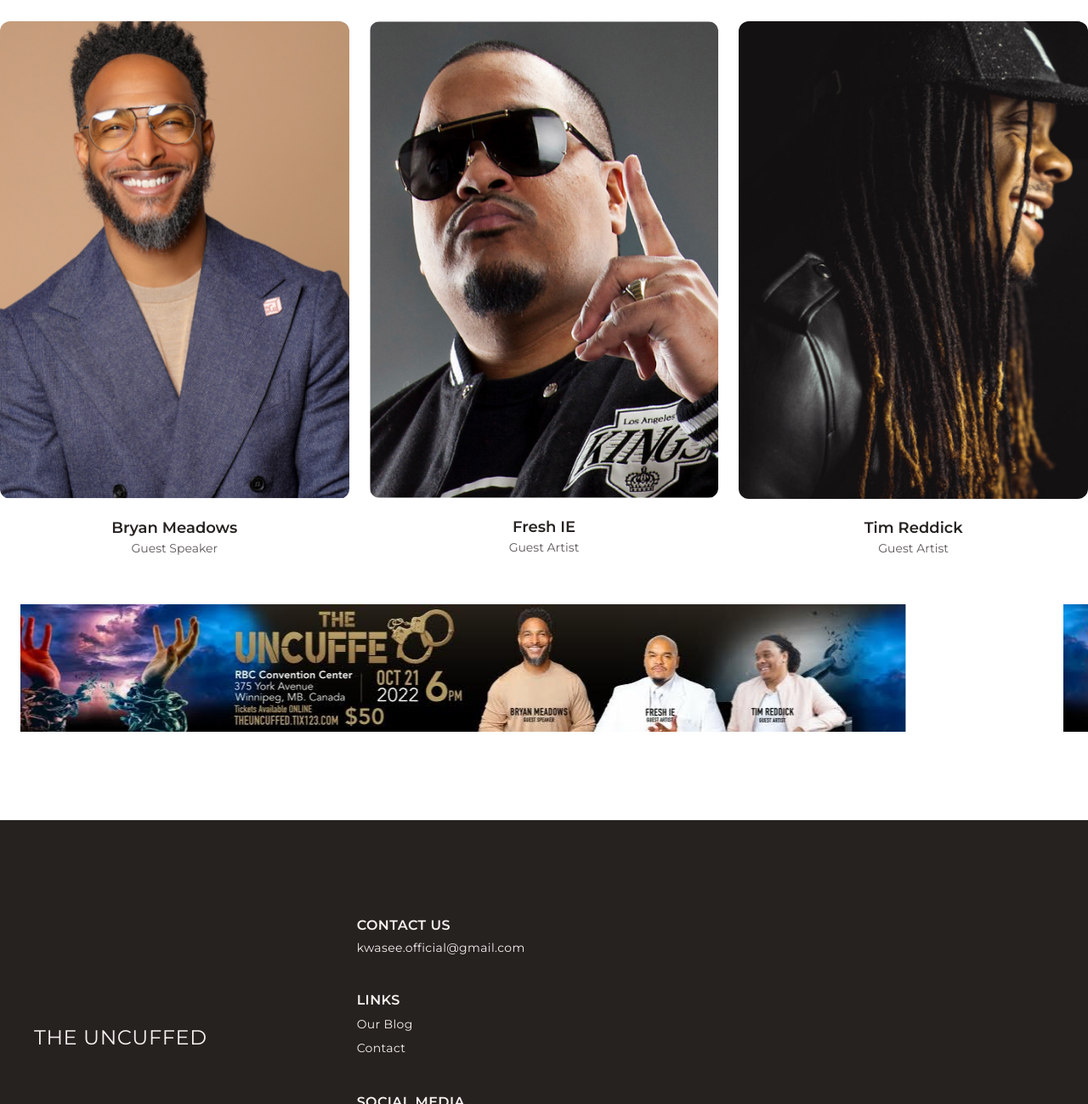
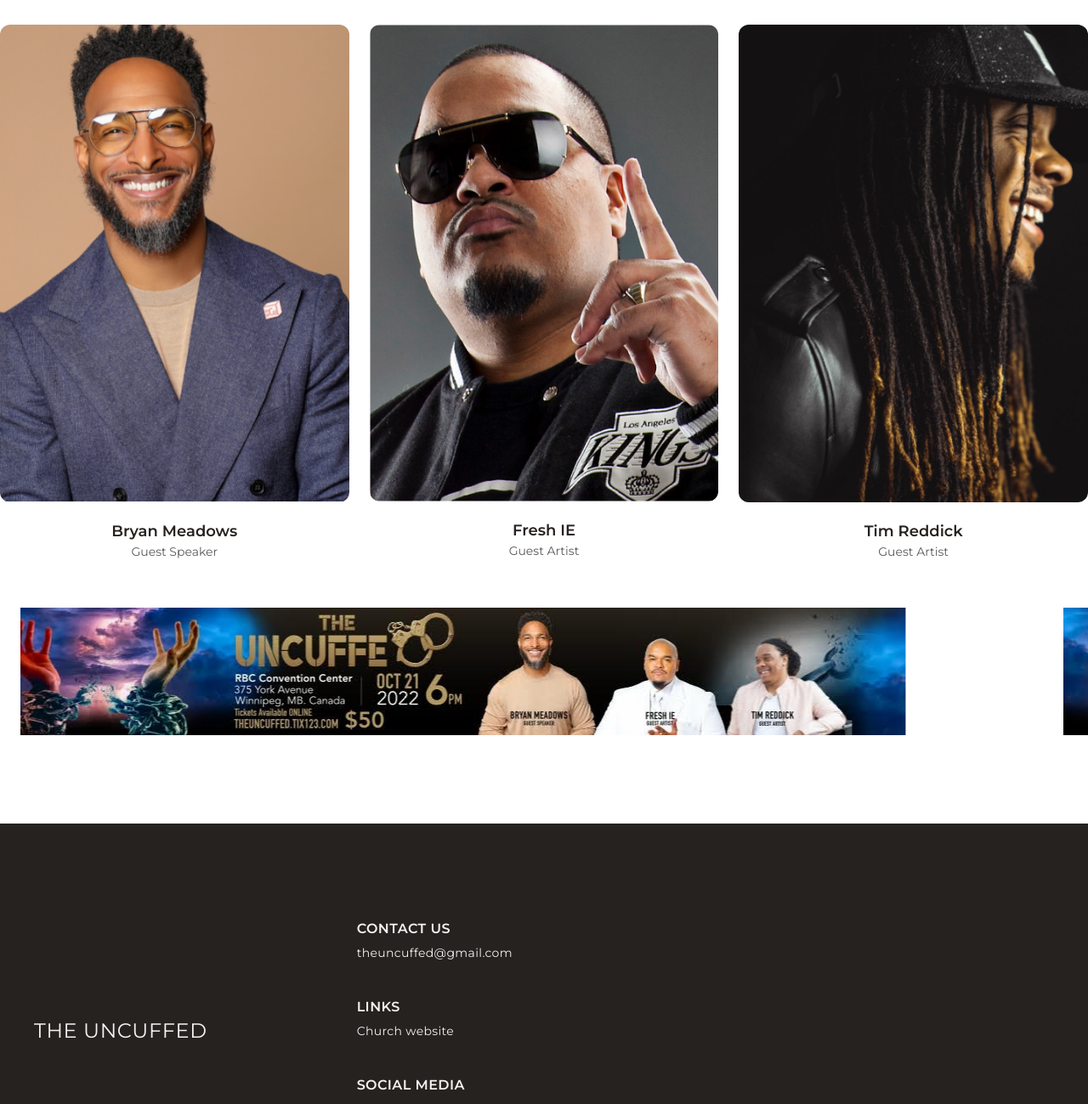
Before and after one commit to Oluwashina/Uncuffed, a website: page dist/index.html in a window 1280 px wide. Shown: the part 1501-2800 px from the top of the page at 85% size. Drawn offline with nearby package versions, Linux system fonts and the light colour scheme.

Commit message:
links added to landing page

```diff
--- a/dist/index.html
+++ b/dist/index.html
@@ -25,7 +25,7 @@
         <div class="flex md:block justify-between">
             <img src="./img/menu.svg" alt="menu" id="open" class="md:hidden cursor-pointer" />
             <div>
-                <h6 class="text-[#262220] md:text-center font-semibold text-xl">THE UNCUFFED</h6>
+                <h6 class="text-[#262220] md:text-center font-semibold text-lg md:text-2xl">THE UNCUFFED</h6>
                 <p class="text-[#262220] md:text-center font-medium text-sm">A production of grace</p>
             </div>
             <div></div>
@@ -40,10 +40,10 @@
                     <a href="#guest" class="text-[#262220] font-medium text-base">GUESTS</a>
                 </li>
                 <li>
-                    <a href="#" class="text-[#262220] font-medium text-base">CONTACT</a>
+                    <a href="'mailto:theuncuffed@gmail.com" class="text-[#262220] font-medium text-base">CONTACT</a>
                 </li>
                 <li>
-                    <a href="#" class="text-[#F7F1F0]
+                    <a href="https://theuncuffed.tix123.com/" target="_blank" class="text-[#F7F1F0]
                         bg-[#262220] transition-all hover:bg-white hover:border hover:border-[#262220] rounded-[4px] py-3 px-6
                         font-medium text-base hover:text-[#262220]">
                         BUY TICKET
@@ -67,12 +67,12 @@
 
                 <a href="#guest" class="block px-4 py-3 font-medium text-sm text-[#262220] border-[#262220] border-b border-opacity-[.5]  transition-all text-opacity-[.5] hover:text-white hover-opacity-[1] hover:bg-[#262220]">GUESTS</a>
 
-                <a href="#" class="block px-4 py-3 font-medium text-sm text-[#262220] border-[#262220] border-b border-opacity-[.5]  transition-all text-opacity-[.5] hover:text-white hover-opacity-[1] hover:bg-[#262220]">ABOUT</a>
+                <a href="#about" class="block px-4 py-3 font-medium text-sm text-[#262220] border-[#262220] border-b border-opacity-[.5]  transition-all text-opacity-[.5] hover:text-white hover-opacity-[1] hover:bg-[#262220]">ABOUT</a>
 
 
-                <a href="#" class="block px-4 py-3 font-medium text-sm text-[#262220] border-[#262220] border-b border-opacity-[.5]  transition-all text-opacity-[.5] hover:text-white hover-opacity-[1] hover:bg-[#262220]">CONTACT</a>
+                <a href="'mailto:theuncuffed@gmail.com" class="block px-4 py-3 font-medium text-sm text-[#262220] border-[#262220] border-b border-opacity-[.5]  transition-all text-opacity-[.5] hover:text-white hover-opacity-[1] hover:bg-[#262220]">CONTACT</a>
 
-                <a href="#" class="block px-4 py-3 font-medium text-sm text-[#262220]  transition-all text-opacity-[.5] hover:text-white hover-opacity-[1] hover:bg-[#262220]">BUY A TICKET</a>
+                <a href="https://theuncuffed.tix123.com/" target="_blank" class="block px-4 py-3 font-medium text-sm text-[#262220]  transition-all text-opacity-[.5] hover:text-white hover-opacity-[1] hover:bg-[#262220]">BUY A TICKET</a>
 
               </div>
             </div>
@@ -89,7 +89,7 @@
     </div>
 
     <!-- about -->
-    <div class="md:py-14 py-6">
+    <div id="about" class="md:py-14 py-6">
         <h6 class="text-[#262220] font-semibold text-center text-xl">ABOUT</h6>
         <div class="max-w-4xl mx-auto mt-4 px-4">
             <p class="text-[#262220] text-sm text-center tracking-wide"> The UNCUFFED: product of grace is a Worship + Word conference, happening LIVE in Winnipeg.</p>
@@ -111,32 +111,32 @@
 
         <div class="grid md:grid-cols-3 gap-10 md:gap-6 md:mt-8 mt-6">
             <div>
-                <div class="group relative cursor-pointer">
+                <a href="https://bryanmeadows.com" target="_blank" class="group relative cursor-pointer">
                     <img src="./img/guest1.png" alt="guest" class="rounded-xl w-full" />
                     <div class="absolute inset-0 w-full h-full transition-all bg-[#000] opacity-0 rounded-xl group-hover:opacity-[.5]"></div>
-               </div>
+                </a>
                 <div class="text-center mt-5">
-                    <h6 class="text-[#262220] font-semibold text-lg">Bryan Meadows</h6>
+                    <a href="https://bryanmeadows.com" target="_blank" class="text-[#262220] font-semibold text-lg">Bryan Meadows</a>
                     <p class="text-[#262220] opacity-[.75] text-sm">Guest Speaker</p>
                 </div>
             </div>
             <div>
-                <div class="group relative cursor-pointer">
+                <a href="https://instagram.com/fresh_kmf/?igshid=YmMyMTA2M2Y%3D" target="_blank" class="group relative cursor-pointer">
                      <img src="./img/guest2.png" alt="guest" class="rounded-xl w-full" />
                      <div class="absolute inset-0 w-full h-full transition-all bg-[#000] opacity-0 rounded-xl group-hover:opacity-[.5]"></div>
-                </div>
+                </a>
                 <div class="text-center mt-5">
-                    <h6 class="text-[#262220] font-semibold text-lg">Fresh IE</h6>
+                    <a href="https://instagram.com/fresh_kmf/?igshid=YmMyMTA2M2Y%3D" target="_blank" class="text-[#262220] font-semibold text-lg">Fresh IE</a>
                     <p class="text-[#262220] opacity-[.75] text-sm">Guest Artist</p>
                 </div>
             </div>
             <div>
-                <div class="group relative cursor-pointer">
+                <a href="https://bio.site/timreddick" target="_blank" class="group relative cursor-pointer">
                     <img src="./img/guest3.png" alt="guest" class="rounded-xl w-full" />
                     <div class="absolute inset-0 w-full h-full transition-all bg-[#000] opacity-0 rounded-xl group-hover:opacity-[.5]"></div>
-               </div>
+                </a>
                 <div class="text-center mt-5">
-                    <h6 class="text-[#262220] font-semibold text-lg">Tim Reddick</h6>
+                    <a href="https://bio.site/timreddick" target="_blank" class="text-[#262220] font-semibold text-lg">Tim Reddick</a>
                     <p class="text-[#262220] opacity-[.75] text-sm">Guest Artist</p>
                 </div>
             </div>
@@ -169,16 +169,17 @@
             <div>
                 <div>
                     <h6 class="text-[#F7F1F0] opacity-[.5] md:opacity-[1] font-semibold tracking-wide">CONTACT US</h6>
-                    <p class="text-[#F7F1F0] text-sm mt-1 tracking-wide">kwasee.official@gmail.com</p>
+                    <ul class="mt-1">
+                        <li>
+                            <a href="mailto:theuncuffed@gmail.com" target="_blank" class="text-[#F7F1F0] text-sm tracking-wide">theuncuffed@gmail.com</a>
+                        </li>
+                    </ul>
                 </div>
                 <div class="mt-8 md:mt-10">
                     <h6 class="text-[#F7F1F0] opacity-[.5] md:opacity-[1] font-semibold tracking-wide">LINKS</h6>
                     <ul class="mt-1">
                         <li>
-                            <a href="#" class="text-[#F7F1F0] text-sm tracking-wide">Our Blog</a>
-                        </li>
-                        <li class="mt-1">
-                            <a href="#" class="text-[#F7F1F0] text-sm tracking-wide">Contact</a>
+                            <a href="https://www.rccgrhemasanctuary.org/" target="_blank" class="text-[#F7F1F0] text-sm tracking-wide">Church website</a>
                         </li>
                     </ul>
                 </div>
@@ -186,10 +187,10 @@
                     <h6 class="text-[#F7F1F0] opacity-[.5] md:opacity-[1] font-semibold tracking-wide">SOCIAL MEDIA</h6>
                     <ul class="mt-1">
                         <li>
-                            <a href="https://www.facebook.com" target="_blank" class="text-[#F7F1F0] text-sm tracking-wide">Facebook</a>
+                            <a href="https://www.youtube.com/c/RhemaSanctuary" target="_blank" class="text-[#F7F1F0] text-sm tracking-wide">Youtube</a>
                         </li>
                         <li class="mt-1">
-                            <a href="https://www.instagram.com" target="_blank"  class="text-[#F7F1F0] text-sm tracking-wide">Instagram</a>
+                            <a href="https://www.instagram.com/rhemasanctuary/?igshid=YmMyMTA2M2Y%3D" target="_blank"  class="text-[#F7F1F0] text-sm tracking-wide">Instagram</a>
                         </li>
                     </ul>
                 </div>
```
Also changed, not shown: dist/output.css.
